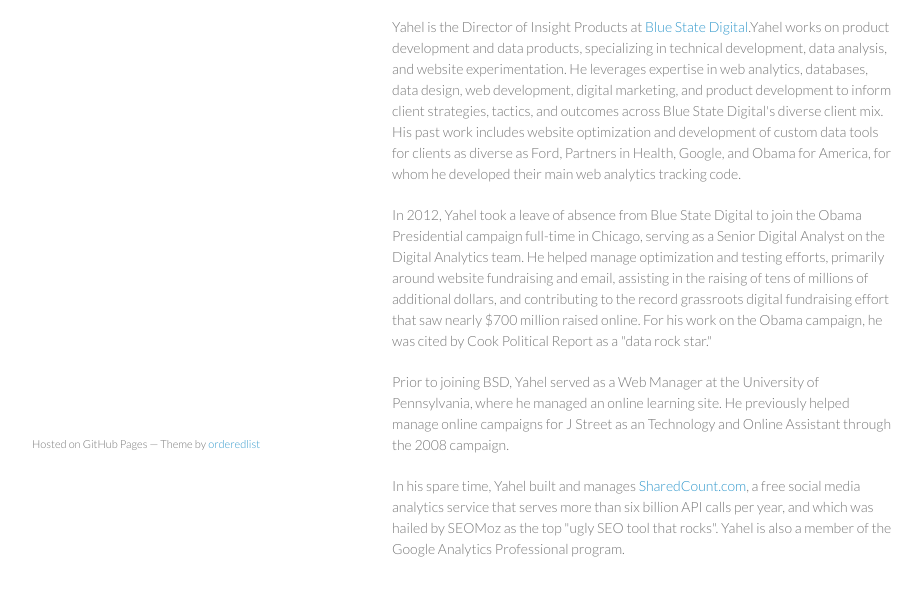
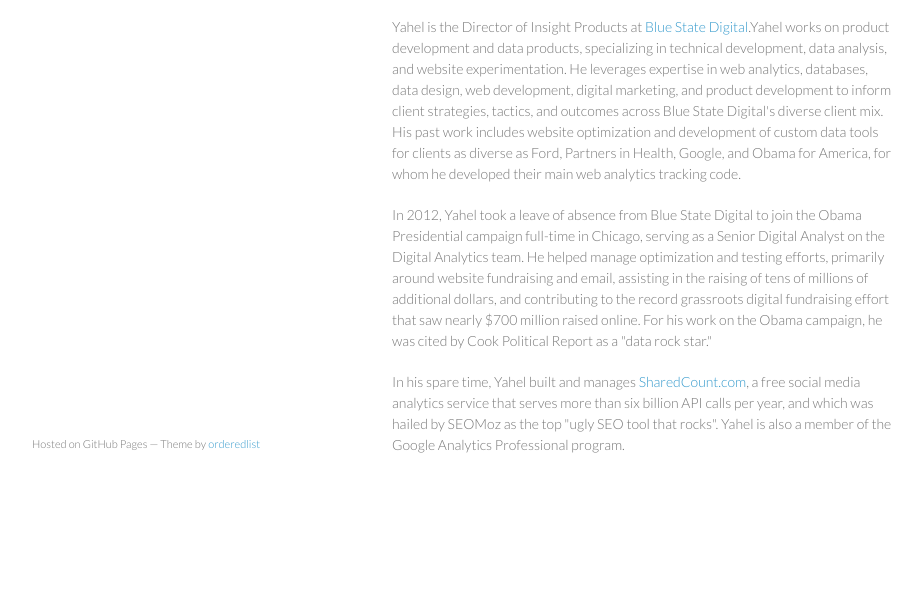
Before and after one commit to yahelc/yahelc.github.io, a plain HTML site: page index.html in a window 1280 px wide. Shown: the part 277-872 px from the top of the page, without its empty margins (178-1100 px from the left). After the commit the page ends 802 px from the top, so only its background shows below. Drawn offline with Linux system fonts and the light colour scheme.

Commit message:
Update index.html

```diff
--- a/index.html
+++ b/index.html
@@ -39,9 +39,7 @@
 
 <p>Yahel is the Director of Insight Products at <a href="http://www.bluestatedigital.com/">Blue State Digital</a>.Yahel works on product development and data products, specializing in technical development, data analysis, and website experimentation. He leverages expertise in web analytics, databases, data design, web development, digital marketing, and product development to inform client strategies, tactics, and outcomes across Blue State Digital's diverse client mix. His past work includes website optimization and development of custom data tools for clients as diverse as Ford, Partners in Health, Google, and Obama for America, for whom he developed their main web analytics tracking code.
 
-<p></p>In 2012, Yahel took a leave of absence from Blue State Digital to join the Obama Presidential campaign full-time in Chicago, serving as a Senior Digital Analyst on the Digital Analytics team. He helped manage optimization and testing efforts, primarily around website fundraising and email, assisting in the raising of tens of millions of additional dollars, and contributing to the record grassroots digital fundraising effort that saw nearly $700 million raised online. For his work on the Obama campaign, he was cited by Cook Political Report as a "data rock star."</p>
-
-<p>Prior to joining BSD, Yahel served as a Web Manager at the University of Pennsylvania, where he managed an online learning site. He previously helped manage online campaigns for J Street as an Technology and Online Assistant through the 2008 campaign.</p>
+<p>In 2012, Yahel took a leave of absence from Blue State Digital to join the Obama Presidential campaign full-time in Chicago, serving as a Senior Digital Analyst on the Digital Analytics team. He helped manage optimization and testing efforts, primarily around website fundraising and email, assisting in the raising of tens of millions of additional dollars, and contributing to the record grassroots digital fundraising effort that saw nearly $700 million raised online. For his work on the Obama campaign, he was cited by Cook Political Report as a "data rock star."</p>
 
 <p>In his spare time, Yahel built and manages <a href="http://www.sharedcount.com/">SharedCount.com</a>, a free social media analytics service that serves more than six billion API calls per year, and which was hailed by SEOMoz as the top "ugly SEO tool that rocks". Yahel is also a member of the Google Analytics Professional program.</p>
       </section>
```
